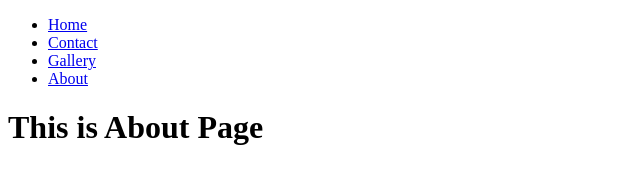
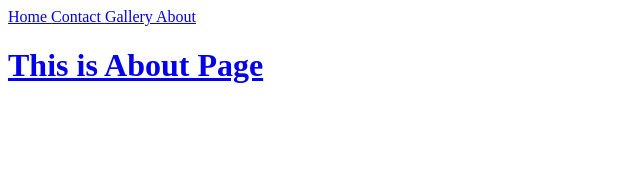
Before and after one commit to SaqibAhmed125/Website-diff-pages, a plain HTML site: page About.html in a window 1280 px wide. Shown: the whole page, without its empty margins (0-640 px from the left). Drawn offline with Linux system fonts and the light colour scheme.

Commit message:
1st Update with Para link.

```diff
--- a/About.html
+++ b/About.html
@@ -8,15 +8,15 @@
 </head>
 <body>
     <nav>
-        <ul>
-            <li><a href="./"> Home </a></li>
-            <li><a href="./Contact.html"> Contact </a></li>
-            <li><a href="./Gallery.html"> Gallery </a></li>
-            <li><a href="./About.html"> About </a></li>
+
+            <a href="./" style="padding: 10;"> Home </a>
+            <a href="./Contact.html" style="width: max-content;"> Contact </li>
+            <a href="./Gallery.html" style="width: max-content;"> Gallery</li>
+            <a href="./About.html" style="width: max-content;"> About </li>
 
 
 
-        </ul>
+
 
     </nav>
 
@@ -24,6 +24,19 @@
     <h1> This is About Page </h1>
 
 
+<!--
+    <input type="radio">
+    <input type="radio">
+    <input type="radio">
+    <input type="radio">
+
+    <button>
+        dasfouiw
+    </button>
+
+    <button submit> Submit Button </button>
+ -->
+
 
 
 
```
